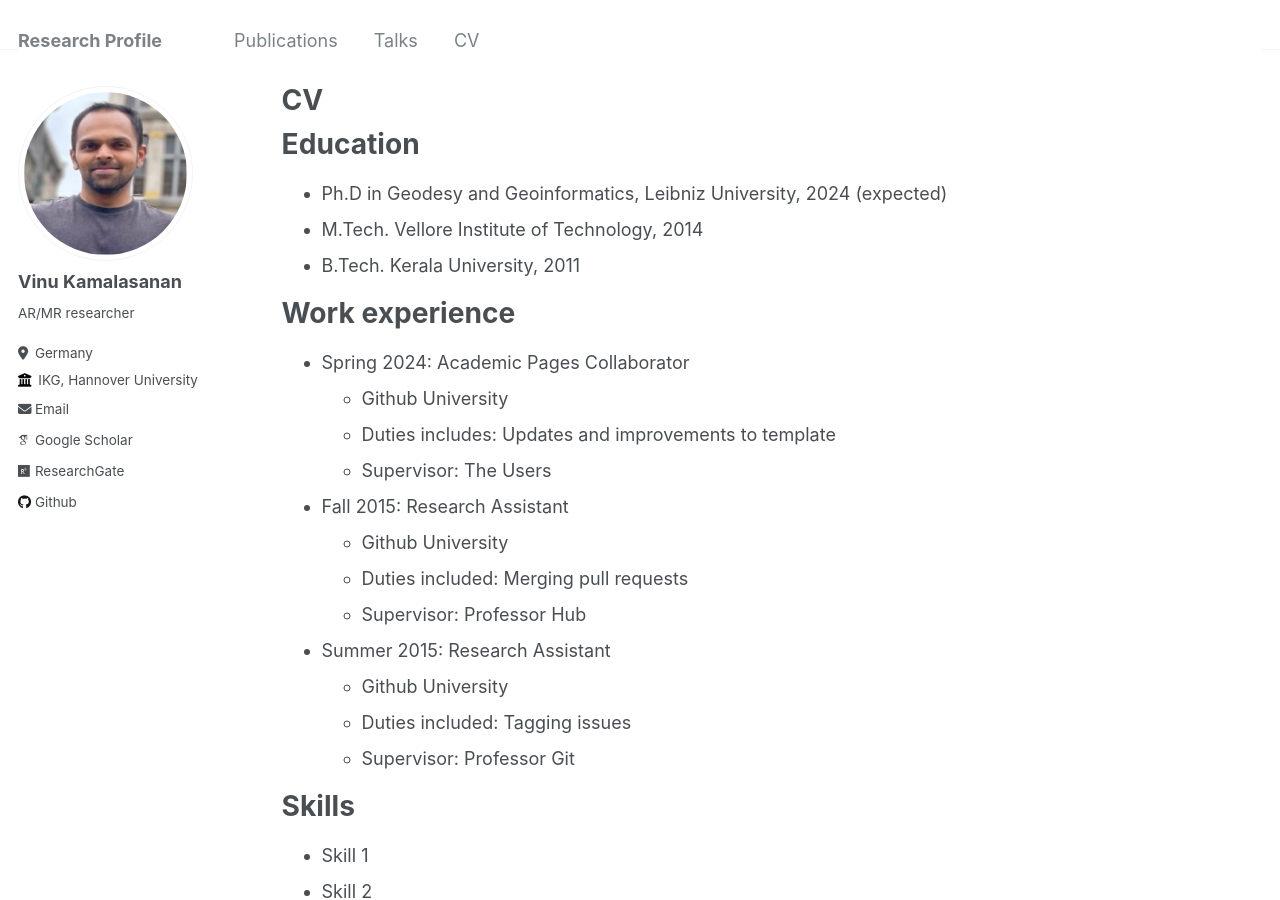
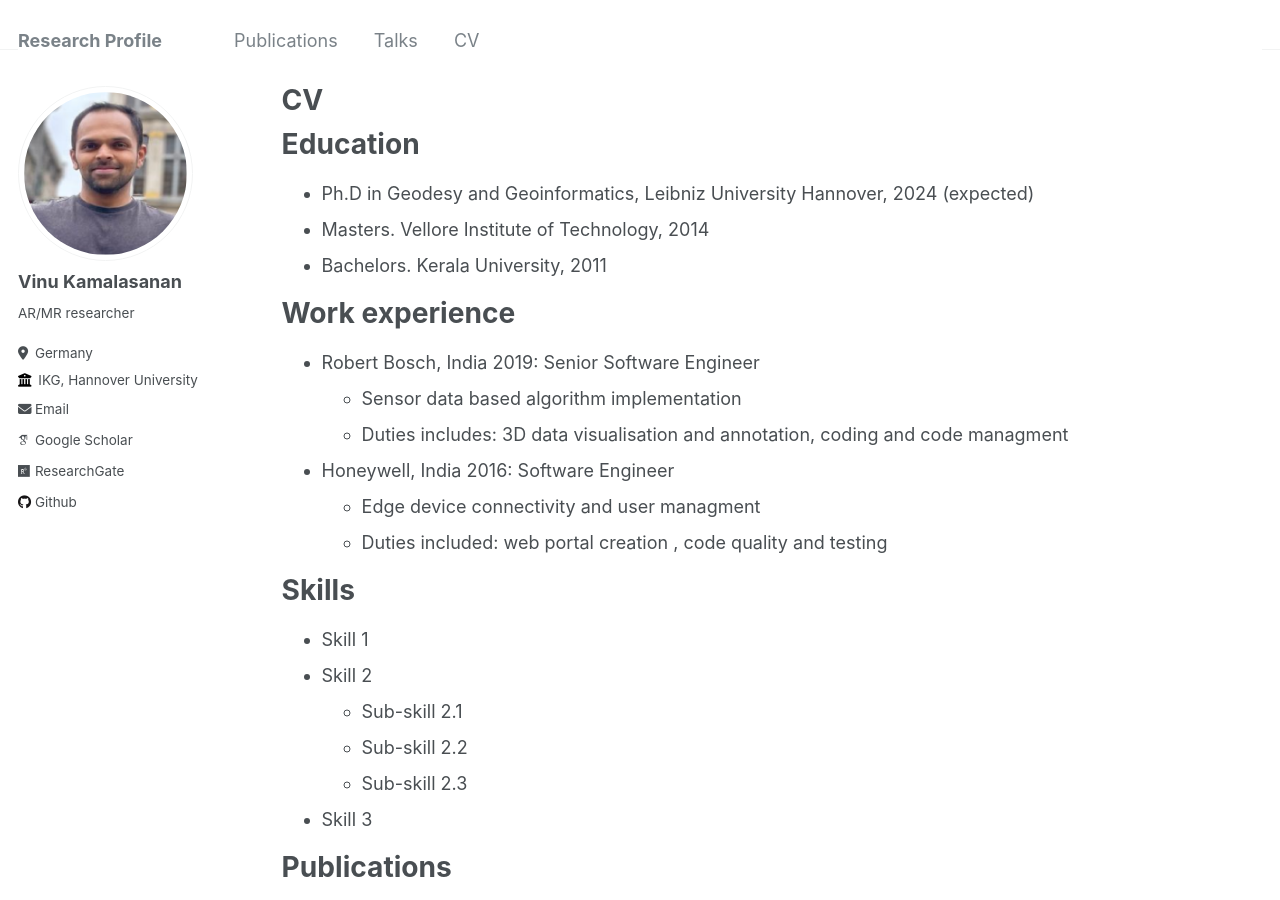
Before and after one commit to vinu-kamalasanan/vinu-kamalasanan.github.io, a Jekyll site: the page built from _pages/cv.md, in a window 1280 px wide and 900 px high. Built offline with Jekyll 4.4.1, drawn with Linux system fonts in a browser that asks for light colours; some web fonts are replaced.

Commit message:
new files

```diff
--- a/_pages/cv.md
+++ b/_pages/cv.md
@@ -11,26 +11,21 @@
 
 Education
 ======
-* Ph.D in Geodesy  and Geoinformatics, Leibniz University, 2024 (expected)
-* M.Tech. Vellore Institute of Technology, 2014
-* B.Tech. Kerala University, 2011
+* Ph.D in Geodesy and Geoinformatics, Leibniz University Hannover, 2024 (expected)
+* Masters. Vellore Institute of Technology, 2014
+* Bachelors. Kerala University, 2011
 
 Work experience
 ======
-* Spring 2024: Academic Pages Collaborator
-  * Github University
-  * Duties includes: Updates and improvements to template
-  * Supervisor: The Users
+* Robert Bosch, India 2019: Senior Software Engineer
+  * Sensor data based algorithm implementation
+  * Duties includes: 3D data visualisation and annotation, coding and code managment
 
-* Fall 2015: Research Assistant
-  * Github University
-  * Duties included: Merging pull requests
-  * Supervisor: Professor Hub
 
-* Summer 2015: Research Assistant
-  * Github University
-  * Duties included: Tagging issues
-  * Supervisor: Professor Git
+* Honeywell, India  2016: Software Engineer
+  * Edge device connectivity and user managment
+  * Duties included: web portal creation , code quality and testing
+
 
 Skills
 ======
```
